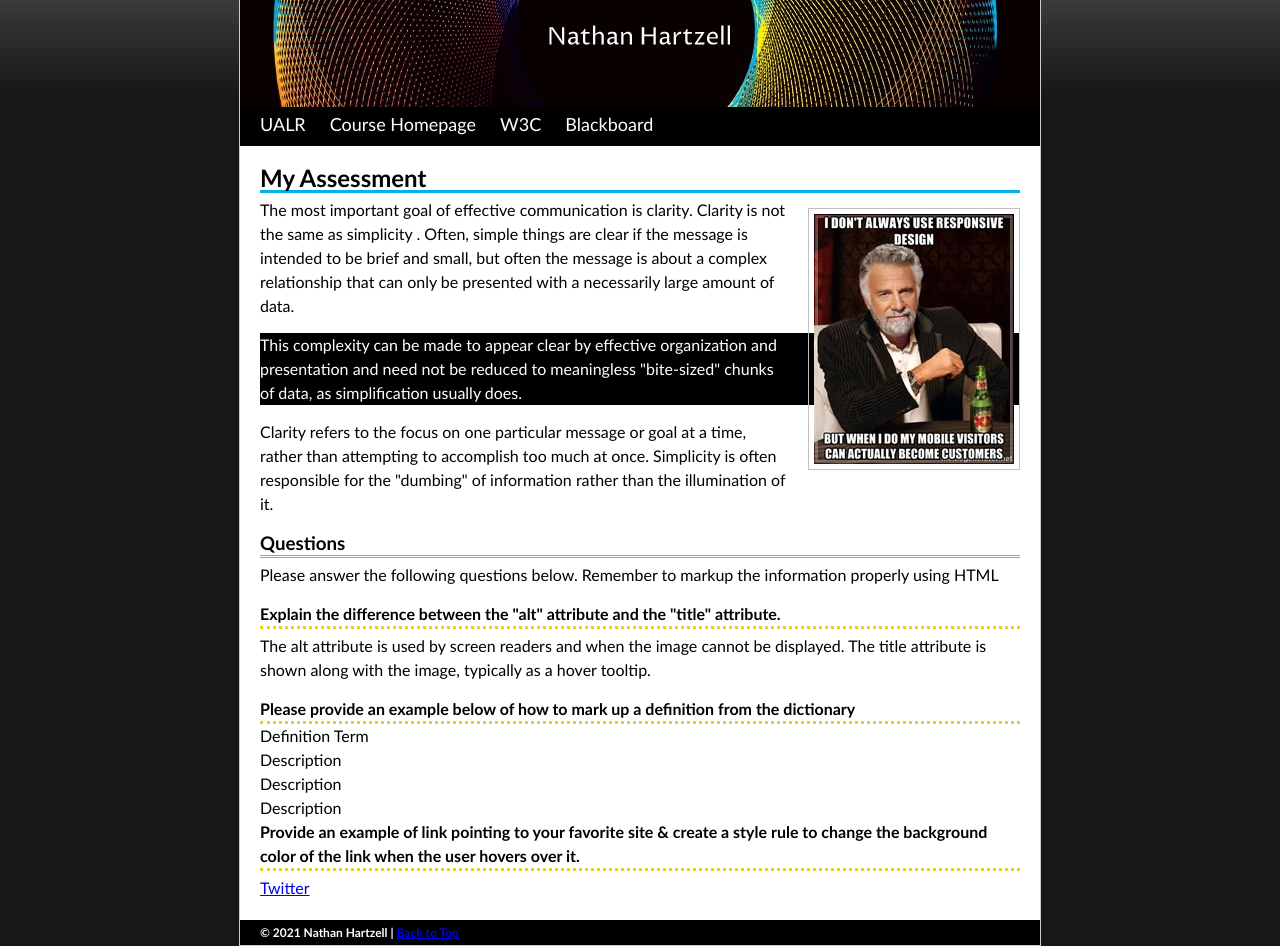
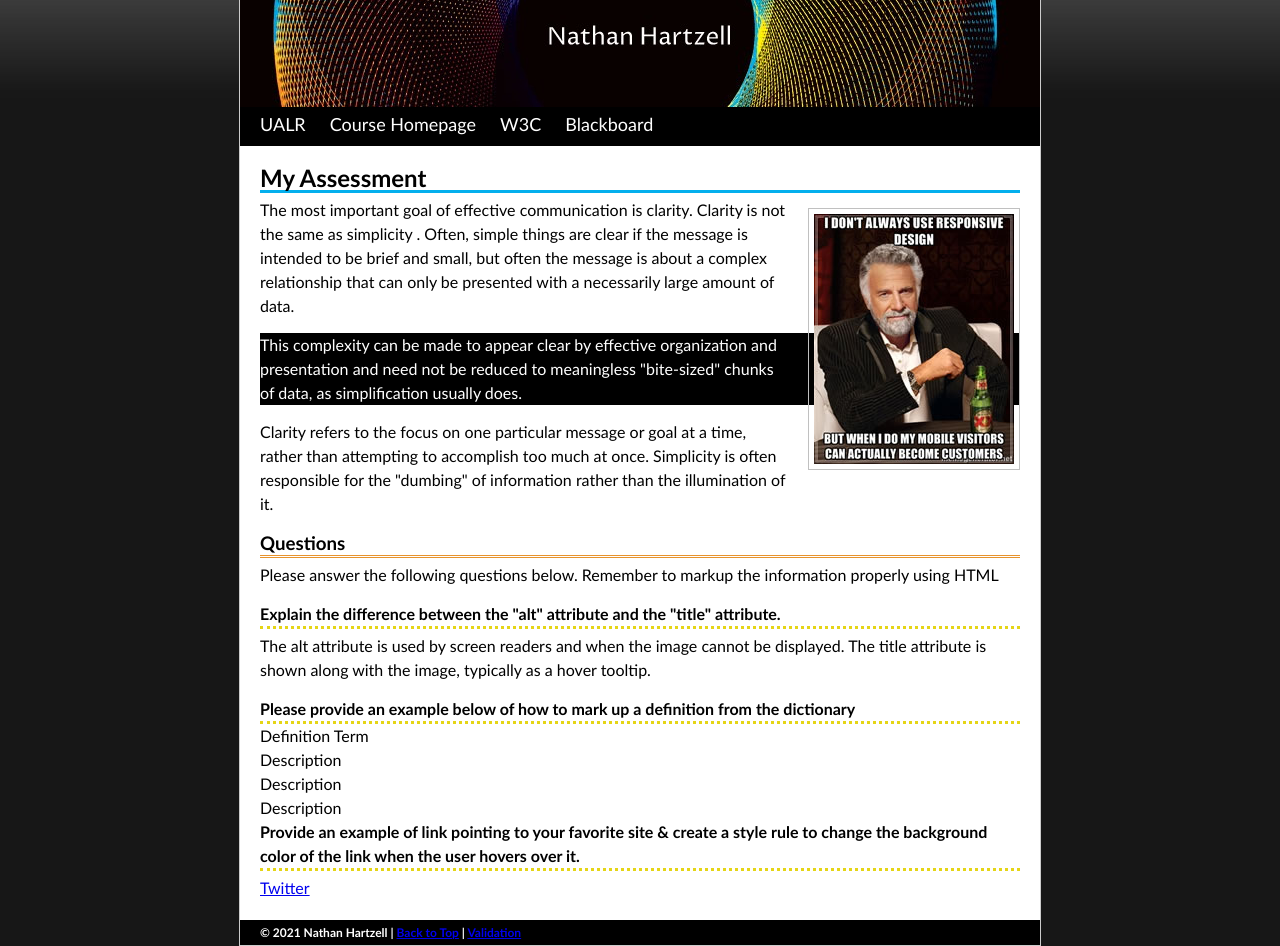
Before and after one commit to NathanHzll/ifsc-3342, a plain HTML site: page pre-assessment/index.html in a window 1280 px wide. Shown: the part 54-1000 px from the top of the page. Drawn offline with Linux system fonts and the light colour scheme.

Commit message:
Added Validation Link

```diff
--- a/pre-assessment/index.html
+++ b/pre-assessment/index.html
@@ -41,7 +41,7 @@
     <p><a href="https://twitter.com/" title="Visit Twitter">Twitter</a></p>
   </div>
   <div id="footer">
-    <h6>&copy; 2021 Nathan Hartzell | <a href="#top">Back to Top</a></h6>
+    <h6>&copy; 2021 Nathan Hartzell | <a href="#top">Back to Top</a> | <a href="https://validator.w3.org/nu/?doc=https%3A%2F%2Fnathanhzll.github.io%2Fifsc-3342%2Fpre-assessment%2Findex.html&showsource=yes">Validation</a></h6>
   </div>
 </div>
 </body>
```
